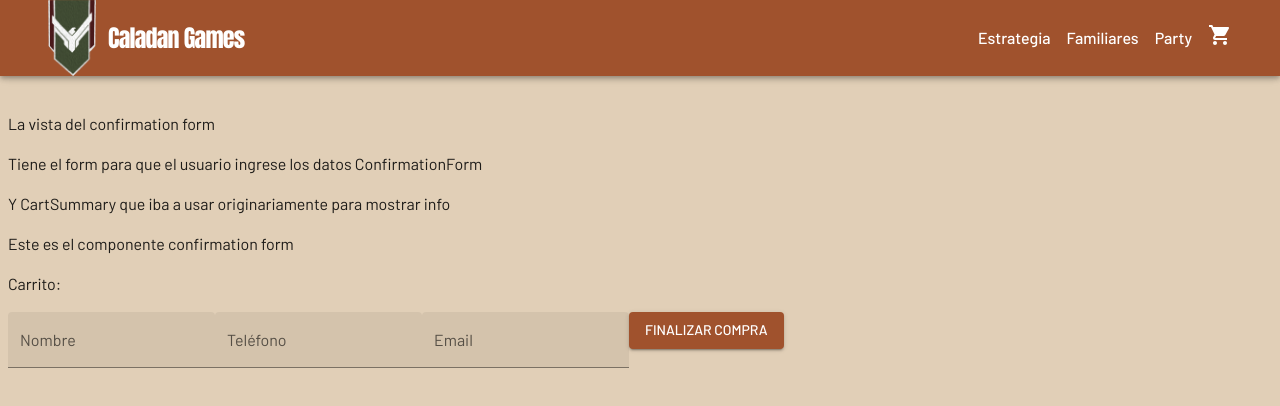
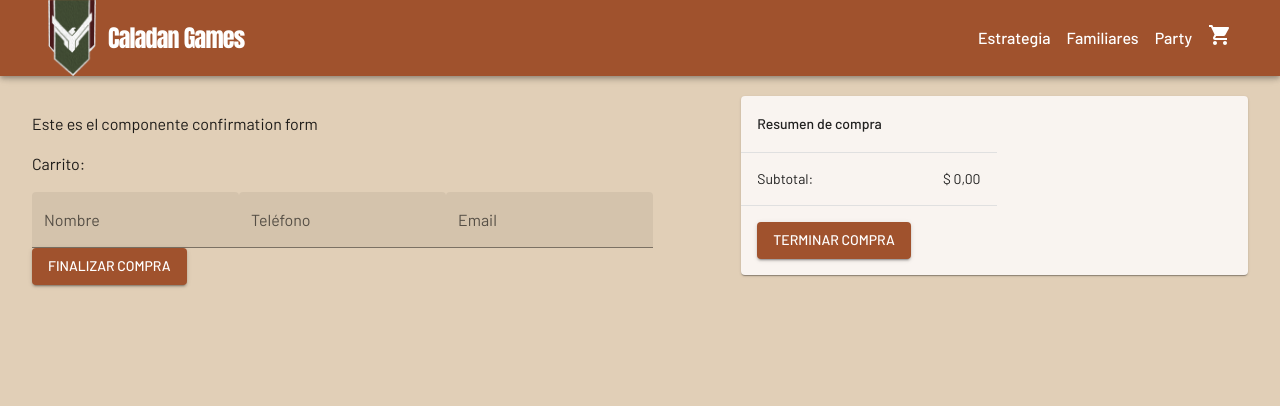
Before and after one commit to pazspera/curso-react-coderhouse, a React (Vite) app: page /confirmation in a window 1280 px wide. Shown: the top 406 px of the page. Built offline with nearby package versions, Linux system fonts and the light colour scheme; a web font is replaced by a local one.

Commit message:
Agregada vista CheckoutView. Va a tener el formulario de los datos y el resumen de la compra al lado, componente CartSummary

```diff
--- a/src/App.jsx
+++ b/src/App.jsx
@@ -2,7 +2,7 @@ import "./App.css";
 import NavBar from "./components/NavBar/NavBar";
 import ItemListContainer from "./components/ItemListContainer/ItemListContainer";
 import ItemDetailContainer from "./components/ItemDetailContainer/ItemDetailContainer";
-import {Container} from "@mui/material";
+import { Container } from "@mui/material";
 import { BrowserRouter, Routes, Route } from "react-router-dom";
 import Listener from "./components/Event";
 import InputSinVocales from "./components/InputSinVocales";
--- a/src/components/CartSummary/CartSummary.jsx
+++ b/src/components/CartSummary/CartSummary.jsx
@@ -8,11 +8,6 @@ export default function CartSummary() {
 
   return (
     <>
-      <Grid container>
-        <Grid item>
-          <Typography variant="h2">Resumen de compra</Typography>
-        </Grid>
-      </Grid>
       <TableContainer component={Paper}>
         <TableHead>
           <TableCell>Resumen de compra</TableCell>
--- a/src/components/CheckoutView/CheckoutView.jsx
+++ b/src/components/CheckoutView/CheckoutView.jsx
@@ -1,16 +1,25 @@
 import CheckoutForm from "../CheckoutForm/CheckoutForm";
-import { Toolbar } from "@mui/material";
+import CartSummary from "../CartSummary/CartSummary";
+import { Toolbar, Grid, Container } from "@mui/material";
 
 export default function ConfirmationFormView() {
 
   return (
     <>
-      {/* Fix para el fixed navbar, empuja contenido hacia abajo */}
-      <Toolbar />
-      <p>La vista del confirmation form</p>
-      <p>Tiene el form para que el usuario ingrese los datos ConfirmationForm</p>
-      <p>Y CartSummary que iba a usar originariamente para mostrar info</p>
-      <CheckoutForm></CheckoutForm>
+      <Container maxWidth="xl">
+        {/* Fix para el fixed navbar, empuja contenido hacia abajo */}
+        <Toolbar />
+
+        <Grid container rowSpacing={2}>
+          <Grid item xs={12} lg={7}>
+            <CheckoutForm></CheckoutForm>
+          </Grid>
+          <Grid item xs={12} lg={5}>
+            <CartSummary></CartSummary>
+          </Grid>
+        </Grid>
+      </Container>
+
     </>
   )
 }
```
